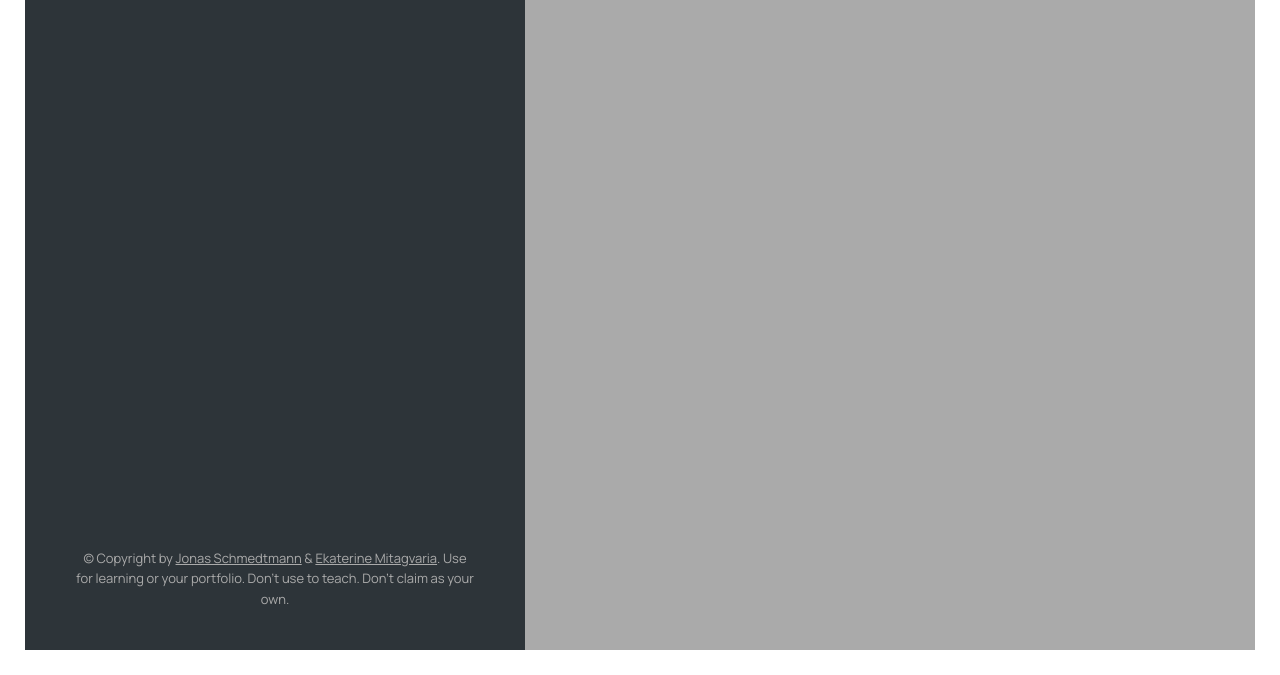
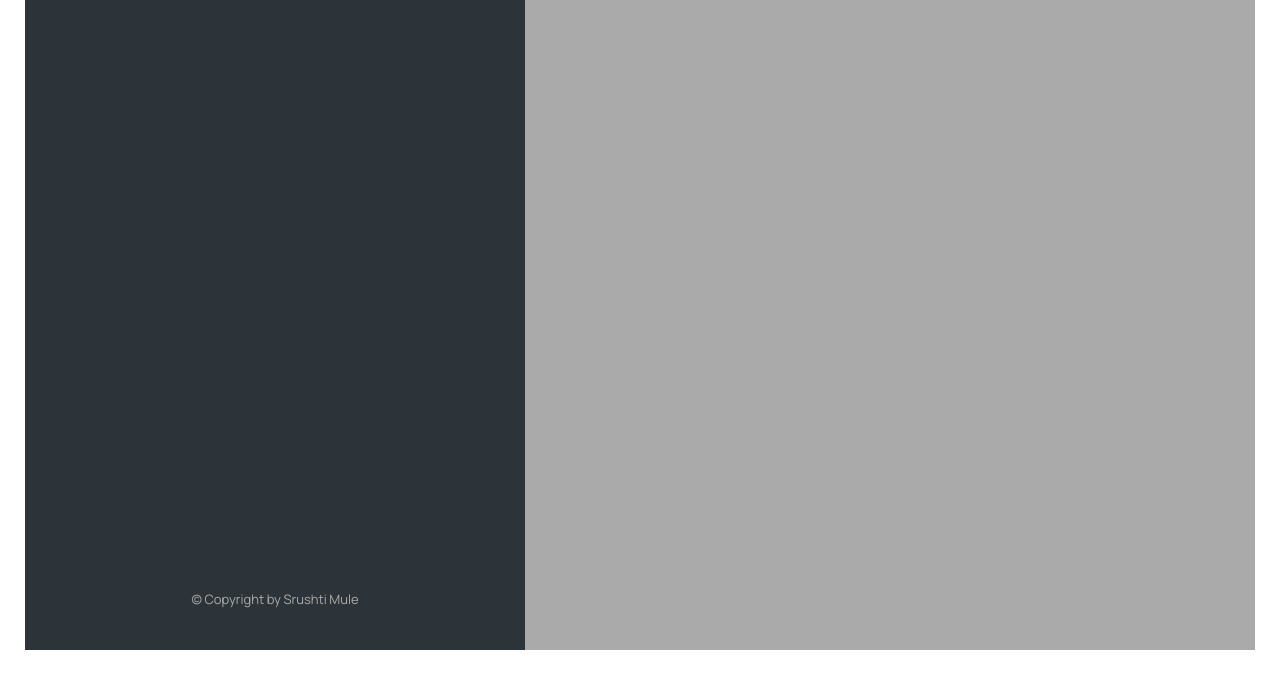
Before and after one commit to srushti1009/mapty, a plain HTML site: page index.html in a window 1280 px wide. Shown: the part 125-800 px from the top of the page. Drawn offline with nearby package versions, Linux system fonts and the light colour scheme.

Commit message:
Update index.html

```diff
--- a/index.html
+++ b/index.html
@@ -56,12 +56,7 @@
     </ul>
 
     <p class="copyright">
-      &copy; Copyright by
-      <a class="socials-link" target="_blank" href="https://twitter.com/jonasschmedtman">Jonas Schmedtmann</a> & <a
-        class="socials-link" target="_blank" href="https://github.com/catherineisonline">Ekaterine Mitagvaria</a>. Use
-      for
-      learning or your portfolio. Don't use to teach. Don't claim
-      as your own.
+      &copy; Copyright by Srushti Mule
     </p>
   </div>
 
```
